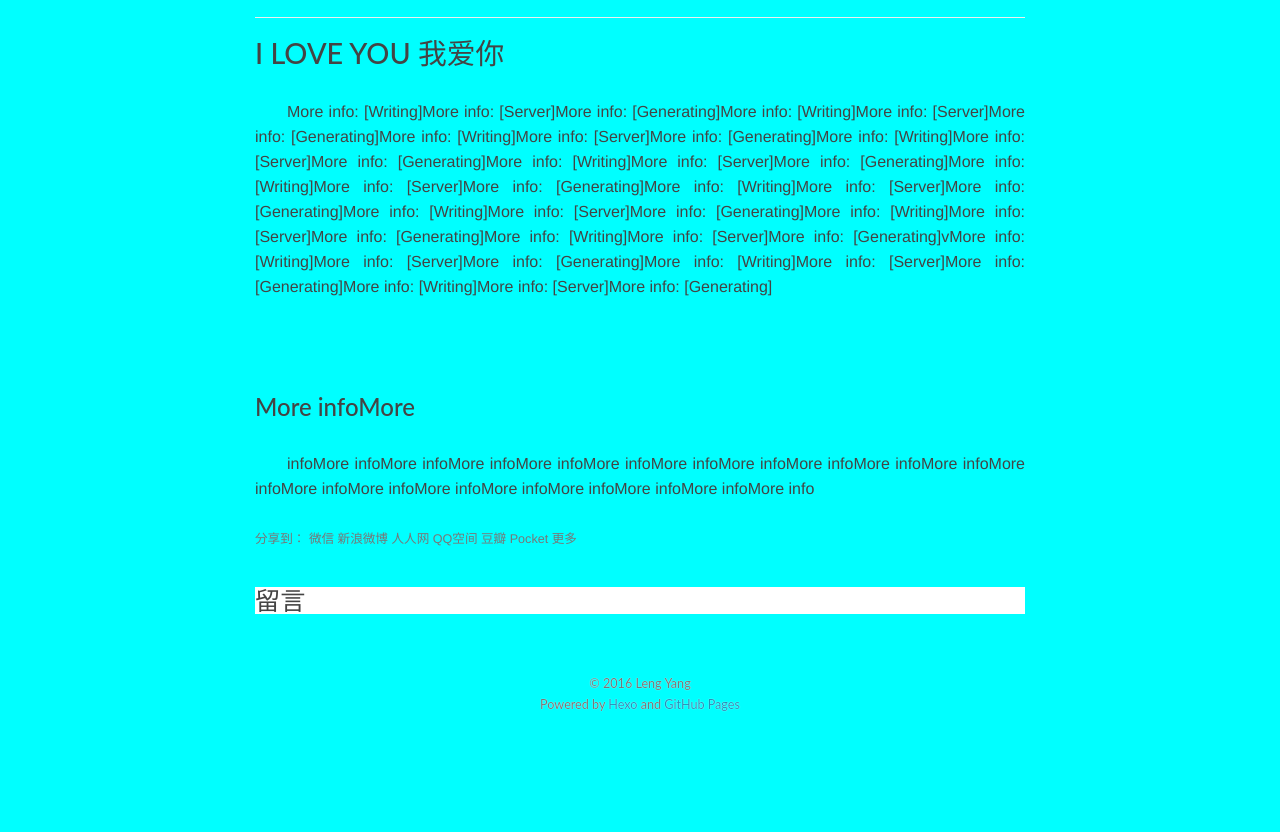
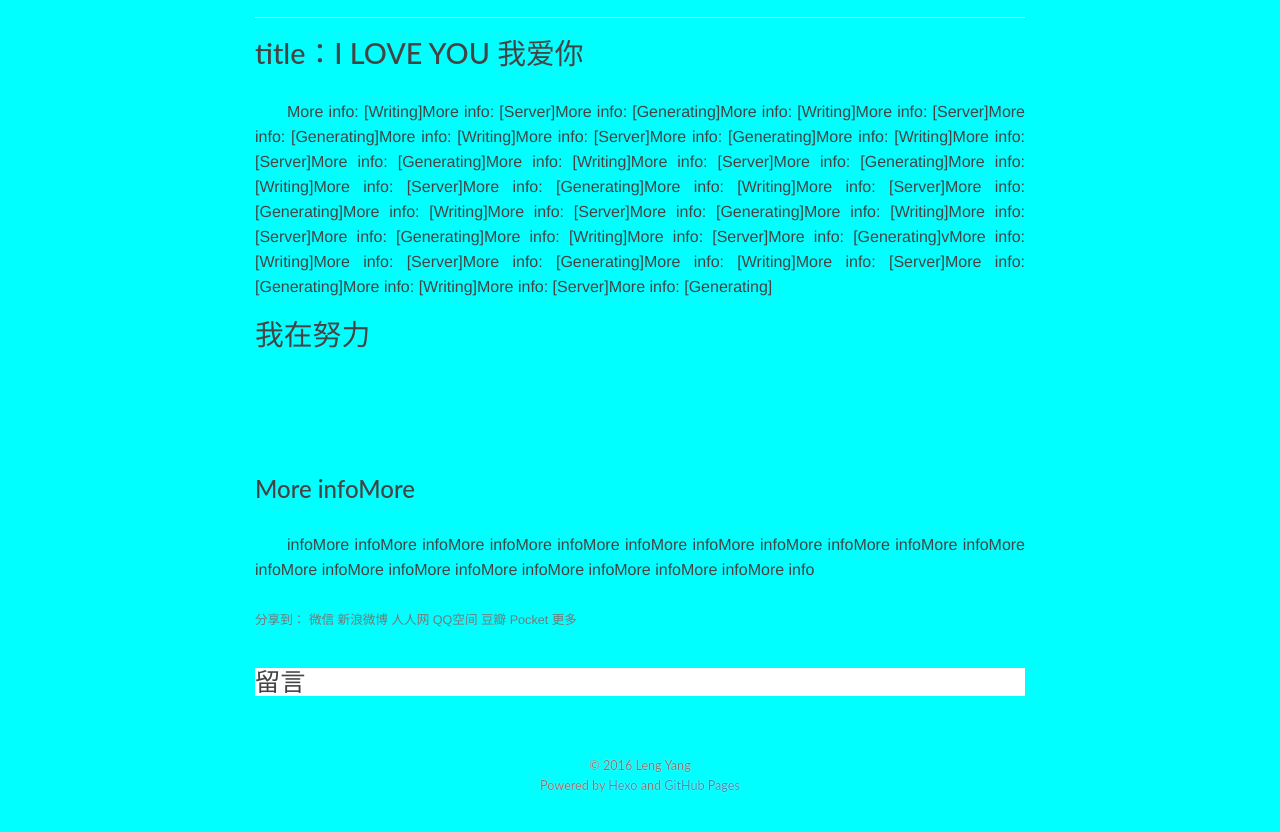
Before and after one commit to cooldsun/cooldsun.github.io, a plain HTML site: page 2016/09/25/hello-world/index.html in a window 1280 px wide. Shown: the part 80-912 px from the top of the page. Before the commit the page ends 845 px from the top, so only its background shows below. Drawn offline with nearby package versions, Linux system fonts and the light colour scheme; a script that the page names is missing.

Commit message:
Site updated: 2016-09-29 21:57:10

```diff
--- a/2016/09/25/hello-world/index.html
+++ b/2016/09/25/hello-world/index.html
@@ -85,7 +85,8 @@
     <div class="entry">
 
         <hr>
-<h1 id="I-LOVE-YOU-我爱你"><a href="#I-LOVE-YOU-我爱你" class="headerlink" title=" I LOVE YOU 我爱你"></a> I LOVE YOU 我爱你</h1><p>More info: [Writing]More info: [Server]More info: [Generating]More info: [Writing]More info: [Server]More info: [Generating]More info: [Writing]More info: [Server]More info: [Generating]More info: [Writing]More info: [Server]More info: [Generating]More info: [Writing]More info: [Server]More info: [Generating]More info: [Writing]More info: [Server]More info: [Generating]More info: [Writing]More info: [Server]More info: [Generating]More info: [Writing]More info: [Server]More info: [Generating]More info: [Writing]More info: [Server]More info: [Generating]More info: [Writing]More info: [Server]More info: [Generating]vMore info: [Writing]More info: [Server]More info: [Generating]More info: [Writing]More info: [Server]More info: [Generating]More info: [Writing]More info: [Server]More info: [Generating]<br><br><br><br></p>
+<h1 id="title：I-LOVE-YOU-我爱你"><a href="#title：I-LOVE-YOU-我爱你" class="headerlink" title=" title：I LOVE YOU 我爱你"></a> title：I LOVE YOU 我爱你</h1><p>More info: [Writing]More info: [Server]More info: [Generating]More info: [Writing]More info: [Server]More info: [Generating]More info: [Writing]More info: [Server]More info: [Generating]More info: [Writing]More info: [Server]More info: [Generating]More info: [Writing]More info: [Server]More info: [Generating]More info: [Writing]More info: [Server]More info: [Generating]More info: [Writing]More info: [Server]More info: [Generating]More info: [Writing]More info: [Server]More info: [Generating]More info: [Writing]More info: [Server]More info: [Generating]More info: [Writing]More info: [Server]More info: [Generating]vMore info: [Writing]More info: [Server]More info: [Generating]More info: [Writing]More info: [Server]More info: [Generating]More info: [Writing]More info: [Server]More info: [Generating]</p>
+<h1 id="我在努力"><a href="#我在努力" class="headerlink" title="我在努力"></a>我在努力</h1><p><br><br><br></p>
 <h2 id="More-infoMore"><a href="#More-infoMore" class="headerlink" title="More infoMore"></a>More infoMore</h2><p> infoMore infoMore infoMore infoMore infoMore infoMore infoMore infoMore infoMore infoMore infoMore infoMore infoMore infoMore infoMore infoMore infoMore infoMore infoMore info</p>
 
 
```
Also changed, not shown: index.html (+2 -1 lines).
